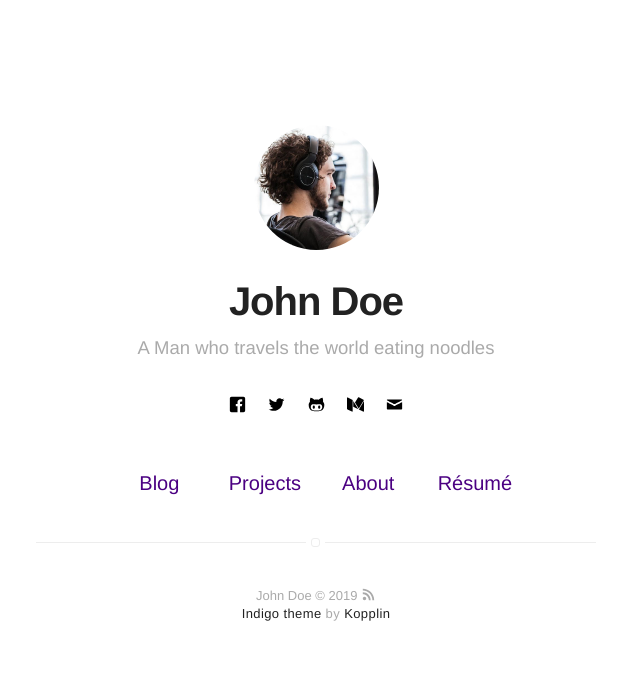
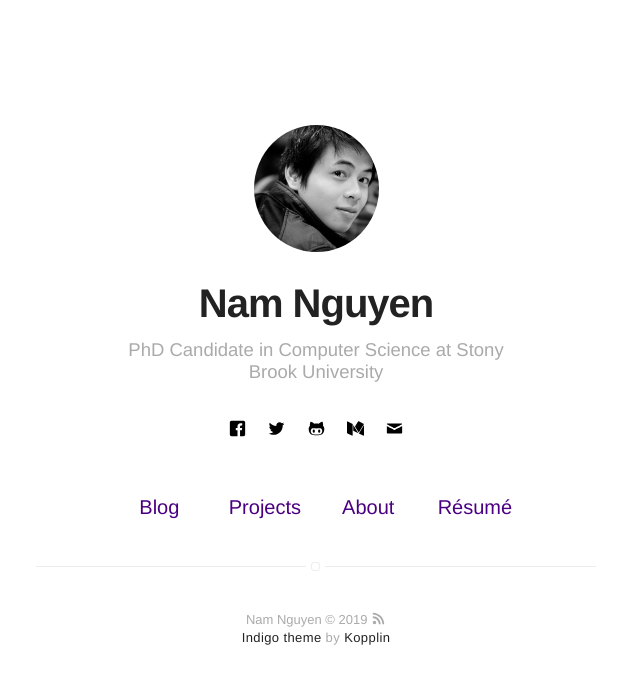
Before and after one commit to MaximHelio/MaximHelio.github.io, a Jekyll site: the page built from index.html, in a window 1280 px wide. Shown: the top 684 px of the page, without its empty margins (324-964 px from the left). Built offline with Jekyll 4.4.1, drawn with Linux system fonts in a browser that asks for light colours.

Commit message:
Fix Main Things

```diff
--- a/_config.yml
+++ b/_config.yml
@@ -1,6 +1,6 @@
 # main text of home
-name: John Doe
-bio: A Man who travels the world eating noodles
+name: Nam Nguyen
+bio: PhD Candidate in Computer Science at Stony Brook University
 
 # twitter summary info
 description: A blog about technology and stuff related
```
Also changed, not shown: assets/images/profile.jpg, 1 other file.
